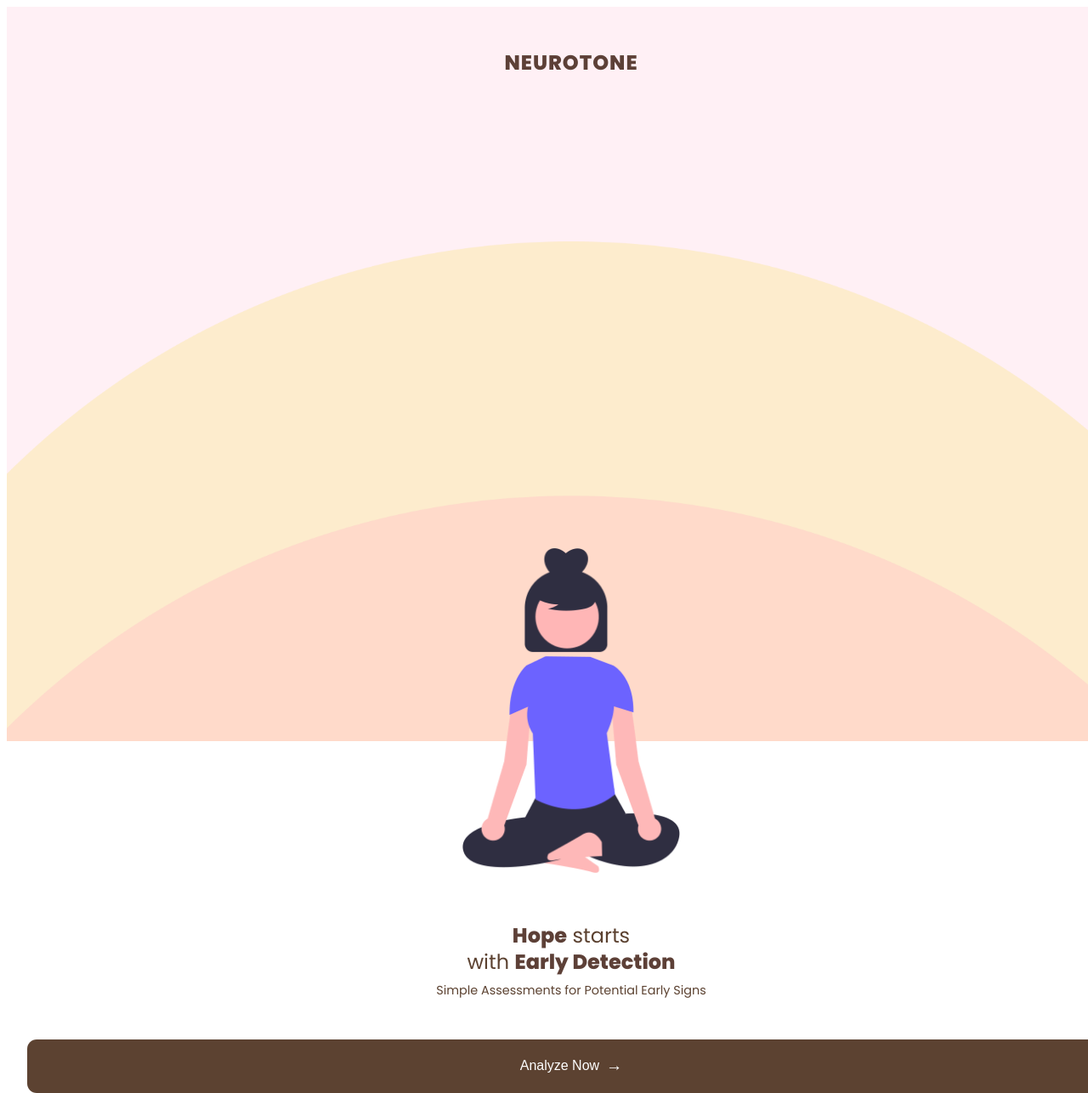
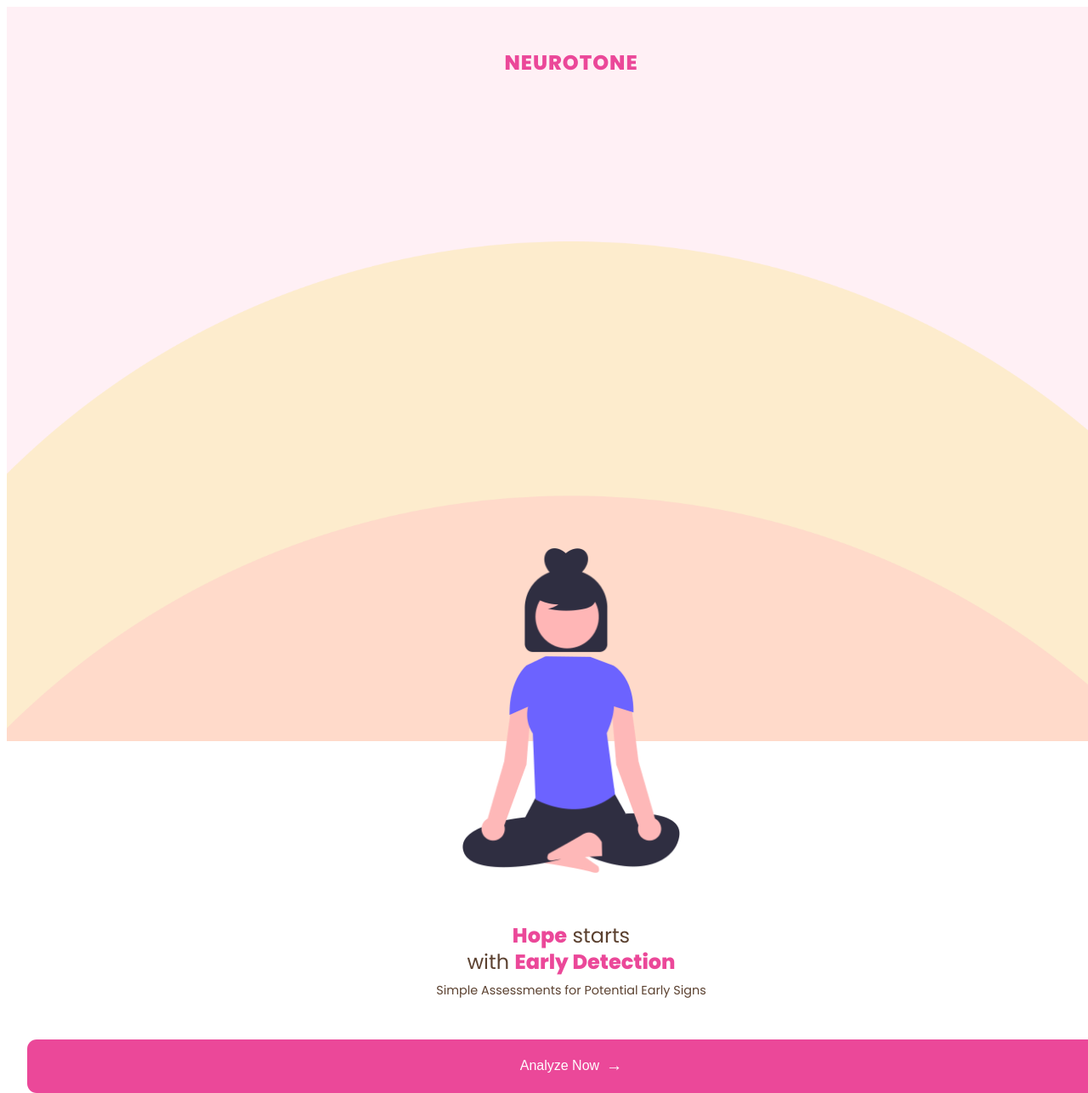
Before and after one commit to JeswinSunsi/neurotone, a Vue app: page / in a window 1280 px wide. Shown: the top 1286 px of the page at 85% size. Built offline with nearby package versions, Linux system fonts and the light colour scheme; the HTML template or start-up script is replaced by a standard one.

Commit message:
Styling 2

```diff
--- a/src/views/Start.vue
+++ b/src/views/Start.vue
@@ -43,7 +43,7 @@ background-size: cover;
 }
 
 h1 {
-  color: #5d4037; /* Brown color for the header */
+  color: #eb4899;
   font-size: 1.5rem;
   font-weight: 800;
   letter-spacing: 1px;
@@ -69,7 +69,7 @@ h1 {
 
 .emphasized {
   font-weight: 800;
-  color: #5d4037;
+  color: #eb4899;
 }
 
 .subtitle {
@@ -79,7 +79,7 @@ h1 {
 }
 
 .analyze-button {
-  background-color: #5C4231;
+  background-color: #eb4899;
   color: white;
   border: none;
   border-radius: 0.7rem;
```
